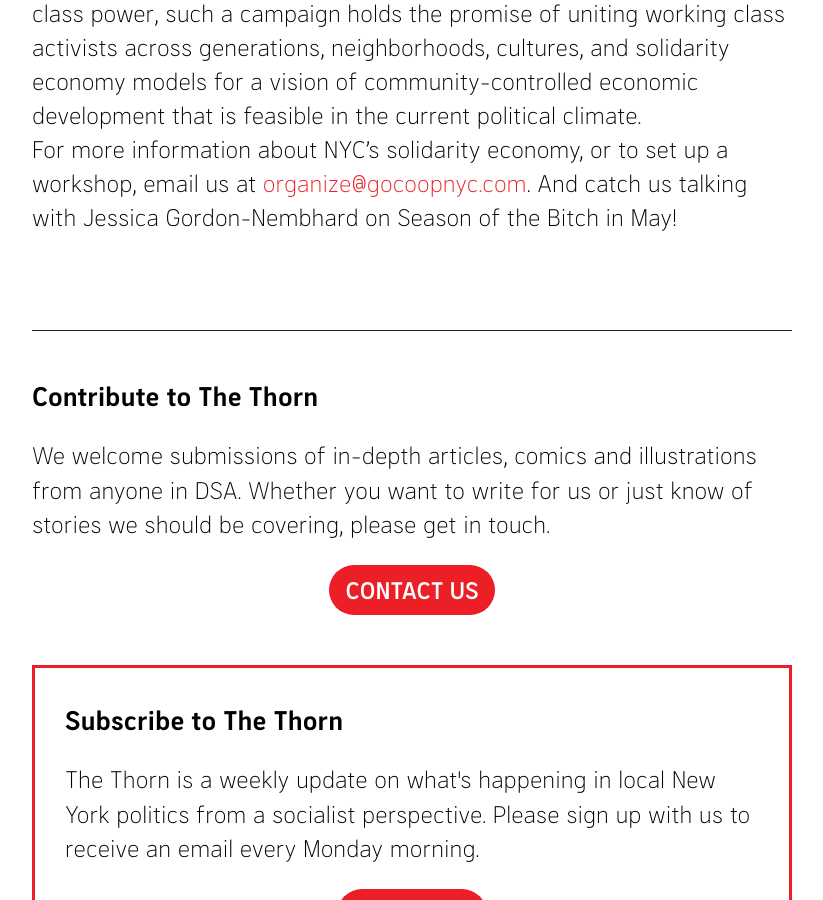
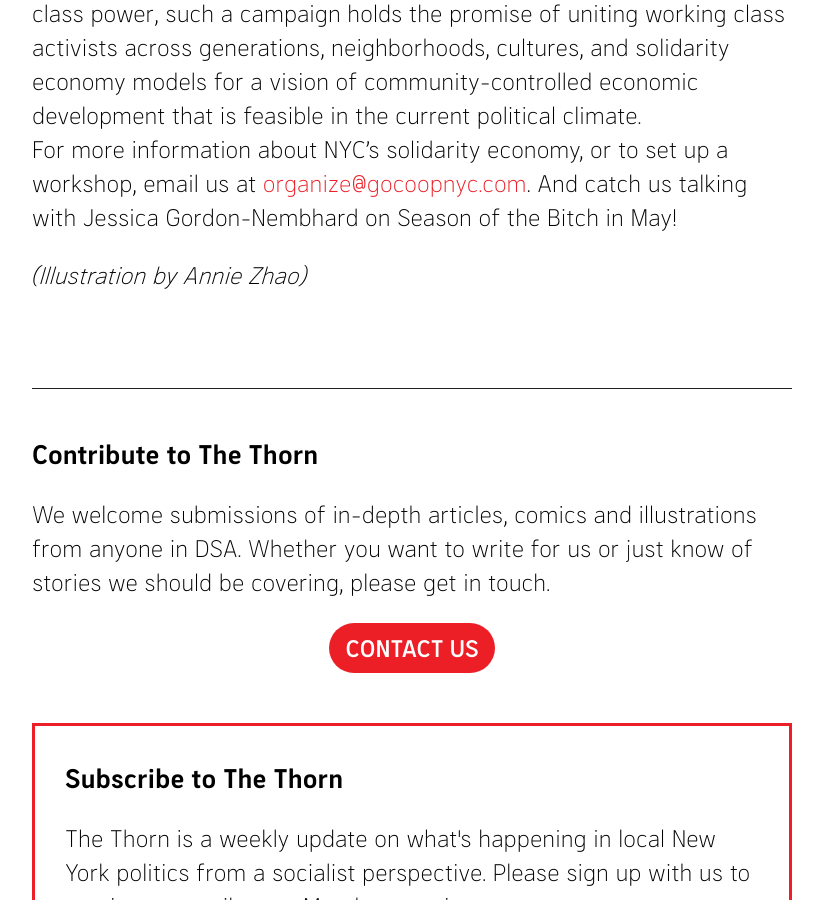
Before and after one commit to nycdsa/the-thorn, a Jekyll site: the page built from src/_posts/2018-04-09-idc-cuomo-broker-reunification-deal-nyc-solidarity-economy.md, in a window 1280 px wide and 900 px high, scrolled down 8305 px. Shown: the whole window, without its empty margins (228-1051 px from the left). Built offline with Jekyll 4.4.1, drawn with Linux system fonts in a browser that asks for light colours.

Commit message:
Update 2018-04-09-idc-cuomo-broker-reunification-deal-nyc-solidarity-economy.md

```diff
--- a/src/_posts/2018-04-09-idc-cuomo-broker-reunification-deal-nyc-solidarity-economy.md
+++ b/src/_posts/2018-04-09-idc-cuomo-broker-reunification-deal-nyc-solidarity-economy.md
@@ -80,3 +80,5 @@ CDCUs, like all credit unions, provide financial services to members and are gov
 
 Most of these specific sectors have political relationships with City Hall or Albany, and they frequently can use the support of DSA members to protect these projects that are regularly threatened by those who seek to convert community ownership to private wealth. CEANYC is building capacity among these groups to pursue a common political agenda, and the groups are currently mulling a campaign for a municipal Office of Cooperative Economics that would serve to protect and support solidarity economy work. While this shouldn't replace other efforts to build working class power, such a campaign holds the promise of uniting working class activists across generations, neighborhoods, cultures, and solidarity economy models for a vision of community-controlled economic development that is feasible in the current political climate.\
 For more information about NYC's solidarity economy, or to set up a workshop, email us at <organize@gocoopnyc.com>. And catch us talking with Jessica Gordon-Nembhard on Season of the Bitch in May!
+
+*(Illustration by Annie Zhao)*
```
